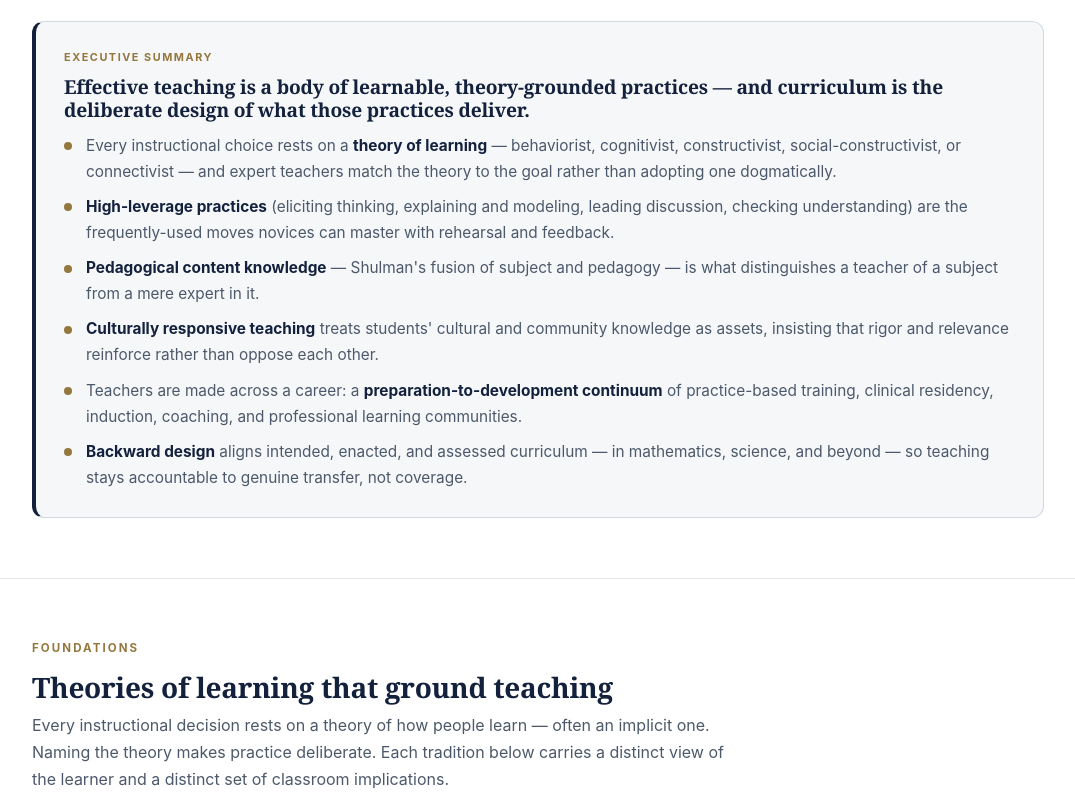
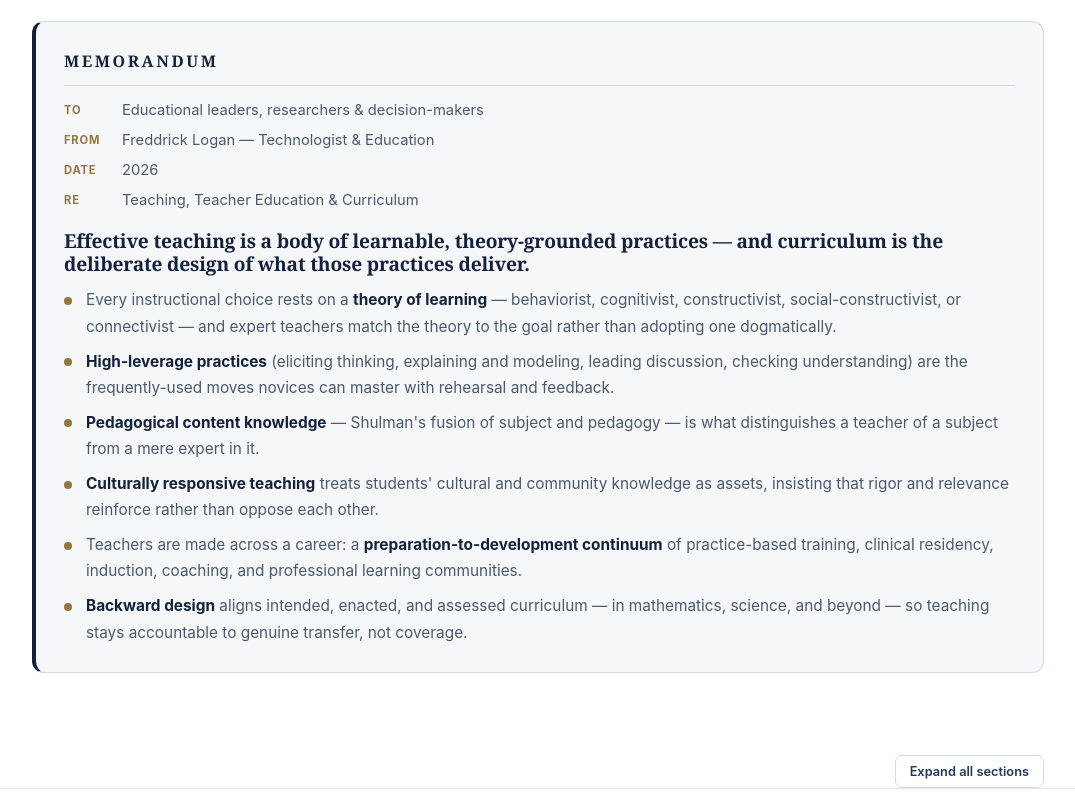
Before and after one commit to Freddricklogan/teaching-and-teacher-education, a plain HTML site: page index.html in a window 1280 px wide. Shown: the part 780-1580 px from the top of the page, without its empty margins (102-1177 px from the left). Drawn offline with Linux system fonts and the light colour scheme.

Commit message:
Executive memorandum header, collapsible sections, centered footer (fredlogan.phd)

```diff
--- a/index.html
+++ b/index.html
@@ -189,6 +189,28 @@
   footer a{color:var(--accent)}
   .copyright{width:100%;margin-top:18px;padding-top:16px;border-top:1px solid var(--line);color:var(--dim);font-size:.82rem}
   .backhub{display:inline-flex;align-items:center;gap:7px;font-size:.85rem;color:var(--muted);margin-bottom:10px}
+  /* ==== Executive memorandum + collapsible sections ==== */
+  .memo-head{font-family:var(--serif);font-weight:700;font-size:1rem;letter-spacing:.16em;text-transform:uppercase;color:var(--navy);border-bottom:1px solid var(--line2);padding-bottom:10px;margin-bottom:12px}
+  .memo-meta{display:grid;gap:5px;margin-bottom:16px}
+  .memo-meta>div{display:flex;gap:10px;font-size:.92rem;color:var(--muted)}
+  .memo-meta span{flex:0 0 auto;min-width:48px;font-weight:700;text-transform:uppercase;letter-spacing:.07em;font-size:.7rem;color:var(--gold);padding-top:3px}
+  .expand-bar{max-width:var(--maxw);margin:0 auto;padding:22px 24px 0;display:flex;justify-content:flex-end}
+  .expand-bar button{font-family:var(--sans);font-size:.8rem;font-weight:600;color:var(--accent);background:#fff;border:1px solid var(--line2);border-radius:7px;padding:8px 14px;cursor:pointer}
+  .expand-bar button:hover{border-color:var(--accent)}
+  .expand-bar button:focus-visible{outline:2px solid var(--accent);outline-offset:2px}
+  .sec-head.sect-toggle{cursor:pointer;position:relative;padding-right:40px}
+  .sec-head.sect-toggle::after{content:'';position:absolute;right:8px;top:10px;width:12px;height:12px;border-right:2.5px solid var(--navy);border-bottom:2.5px solid var(--navy);transform:rotate(45deg);transition:transform .2s}
+  section.collapsed .sec-head.sect-toggle::after{transform:rotate(-45deg)}
+  .sec-head.sect-toggle:focus-visible{outline:2px solid var(--accent);outline-offset:4px;border-radius:4px}
+  section.collapsed .sect-body{display:none}
+  .sect-body{animation:fade .3s ease}
+  /* Centered footer */
+  footer .wrap{flex-direction:column;align-items:center;text-align:center;gap:6px;justify-content:center}
+  .foot-name{font-family:var(--serif);font-weight:700;color:var(--ink);font-size:1.08rem}
+  .foot-title{color:var(--muted);font-size:.92rem;max-width:640px}
+  .foot-links{margin-top:6px;font-size:.9rem}
+  .foot-links a{color:var(--accent);white-space:nowrap}
+  footer .copyright{width:100%;margin-top:16px;padding-top:14px;border-top:1px solid var(--line);color:var(--dim);font-size:.82rem;text-align:center}
 </style>
 </head>
 <body>
@@ -231,7 +253,13 @@
 </div></header>
 
 <section aria-label="Executive summary"><div class="wrap"><div class="exec-summary">
-  <div class="tldr">Executive Summary</div>
+  <div class="memo-head">Memorandum</div>
+    <div class="memo-meta">
+      <div><span>To</span> Educational leaders, researchers &amp; decision-makers</div>
+      <div><span>From</span> Freddrick Logan &mdash; Technologist &amp; Education</div>
+      <div><span>Date</span> 2026</div>
+      <div><span>Re</span> Teaching, Teacher Education &amp; Curriculum</div>
+    </div>
   <h2>Effective teaching is a body of learnable, theory-grounded practices — and curriculum is the deliberate design of what those practices deliver.</h2>
   <ul>
     <li>Every instructional choice rests on a <b>theory of learning</b> — behaviorist, cognitivist, constructivist, social-constructivist, or connectivist — and expert teachers match the theory to the goal rather than adopting one dogmatically.</li>
@@ -580,15 +608,15 @@
 </div></section>
 
 <footer><div class="wrap">
-  <div>
-    <div style="color:var(--ink);font-weight:700;margin-bottom:4px">Teaching, Teacher Education &amp; Curriculum</div>
-    An open educational resource authored by <a href="https://github.com/Freddricklogan">Freddrick Logan</a>.
-  </div>
-  <div style="text-align:right">
-    <a href="../resources/">Resource hub</a> · <a href="https://github.com/Freddricklogan">GitHub</a> · <a href="https://www.linkedin.com/in/freddricklogan/">LinkedIn</a>
-    <div style="margin-top:6px;color:var(--dim)">Educational leadership · policy · instructional design</div>
-  </div>
-  <div class="copyright">© 2026 Freddrick Logan — Technologist &amp; Education. All rights reserved.</div>
+  <div class="foot-name">Freddrick Logan</div>
+  <div class="foot-title">Teaching, Teacher Education &amp; Curriculum</div>
+  <nav class="foot-links" aria-label="Footer">
+    <a href="https://fredlogan.phd">fredlogan.phd</a> &middot;
+    <a href="../resources/">Resource hub</a> &middot;
+    <a href="https://github.com/Freddricklogan">GitHub</a> &middot;
+    <a href="https://www.linkedin.com/in/freddricklogan/">LinkedIn</a>
+  </nav>
+  <div class="copyright">&copy; 2026 Freddrick Logan &mdash; Technologist &amp; Education. All rights reserved.</div>
 </div></footer>
 
 <script>
@@ -669,5 +697,42 @@
   document.getElementById('tqMsg').textContent=msg;
 }
 </script>
+<script>
+(function(){
+  if(document.querySelector('.sec-head.sect-toggle')) return;
+  var firstCollapsible=null;
+  [].slice.call(document.querySelectorAll('section')).forEach(function(sec){
+    var wrap=sec.querySelector('.wrap'); if(!wrap) return;
+    var head=wrap.querySelector('.sec-head'); if(!head) return;
+    if(wrap.querySelector('.memo-head')||wrap.querySelector('.exec-summary')) return;
+    var body=document.createElement('div'); body.className='sect-body';
+    var n=head.nextSibling;
+    while(n){ var nx=n.nextSibling; body.appendChild(n); n=nx; }
+    wrap.appendChild(body);
+    head.classList.add('sect-toggle');
+    head.setAttribute('role','button'); head.setAttribute('tabindex','0'); head.setAttribute('aria-expanded','false');
+    sec.classList.add('collapsed');
+    if(!firstCollapsible) firstCollapsible=sec;
+    function set(open){ sec.classList[open?'remove':'add']('collapsed'); head.setAttribute('aria-expanded',open?'true':'false'); }
+    head.addEventListener('click',function(){ set(sec.classList.contains('collapsed')); });
+    head.addEventListener('keydown',function(e){ if(e.key==='Enter'||e.key===' '){ e.preventDefault(); set(sec.classList.contains('collapsed')); } });
+  });
+  function openHash(){ var id=decodeURIComponent((location.hash||'').slice(1)); if(!id) return; var el=document.getElementById(id); if(!el) return; var s=el.closest?el.closest('section'):null; if(s&&s.classList.contains('collapsed')){ s.classList.remove('collapsed'); var h=s.querySelector('.sec-head.sect-toggle'); if(h)h.setAttribute('aria-expanded','true'); } setTimeout(function(){ try{el.scrollIntoView({behavior:'smooth',block:'start'});}catch(e){el.scrollIntoView();} },40); }
+  window.addEventListener('hashchange',openHash);
+  if(firstCollapsible){
+    var bar=document.createElement('div'); bar.className='expand-bar';
+    var btn=document.createElement('button'); btn.type='button'; btn.textContent='Expand all sections'; btn.setAttribute('aria-expanded','false');
+    var expanded=false;
+    btn.addEventListener('click',function(){
+      expanded=!expanded;
+      document.querySelectorAll('section').forEach(function(s){ var h=s.querySelector('.sec-head.sect-toggle'); if(!h) return; s.classList[expanded?'remove':'add']('collapsed'); h.setAttribute('aria-expanded',expanded?'true':'false'); });
+      btn.textContent=expanded?'Collapse all sections':'Expand all sections'; btn.setAttribute('aria-expanded',expanded?'true':'false');
+    });
+    bar.appendChild(btn);
+    firstCollapsible.parentNode.insertBefore(bar, firstCollapsible);
+  }
+  openHash();
+})();
+</script>
 </body>
 </html>
```
